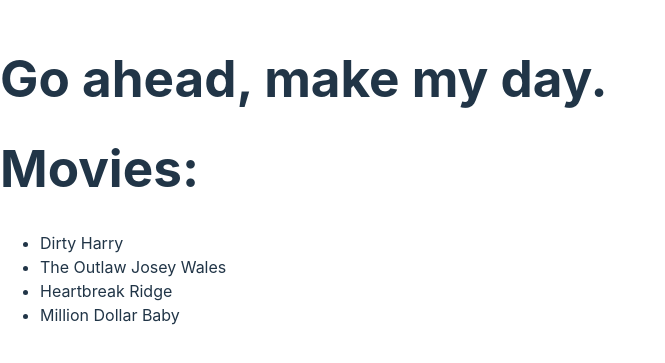
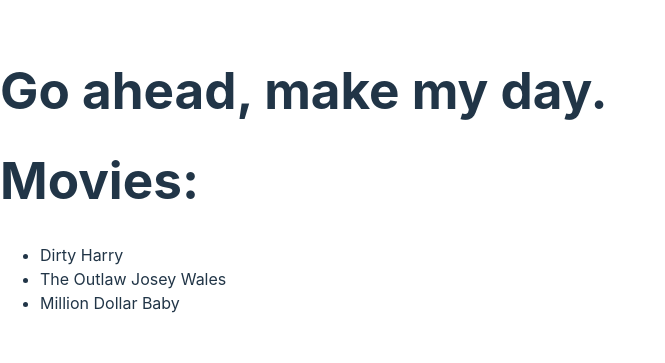
Before and after one commit to mdemore2/odin-react, a React (Vite) app: page / in a window 1280 px wide. Shown: the part 221-584 px from the top of the page, without its empty margins (0-665 px from the left). Built offline with nearby package versions, Linux system fonts and the light colour scheme.

Commit message:
wip: working through lessons

```diff
--- a/src/Movies.jsx
+++ b/src/Movies.jsx
@@ -1,12 +1,29 @@
+function ListItem(props) {
+    return <li>{props.item}</li>
+}
+
+function List(props) {
+    if (!props.items) {
+        return <div>Loading...</div>;
+    }
+    if (props.items.length === 0){
+        return <div>There is nothing in the list!</div>;
+    }
+    return <ul>
+        {props.items.map((item) => {
+            return item.includes("y") ? <ListItem key={item} item={item}/> : null;
+        })}
+    </ul>
+
+}
+
 function Movies() {
     const movies = ["Dirty Harry", "The Outlaw Josey Wales", "Heartbreak Ridge", "Million Dollar Baby"];
+    //const movies = null;
+    //const movies = [];
     return <div>
         <h1>Movies: </h1>
-        <ul>
-            {movies.map((movie) => {
-                return <li key={movie}>{movie}</li>
-            })}
-        </ul>
+        <List items={movies} />
     </div>;
 }
 
```
